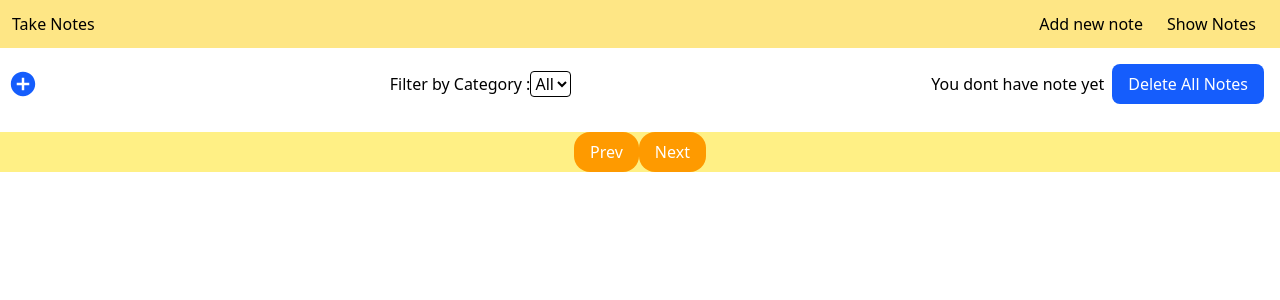
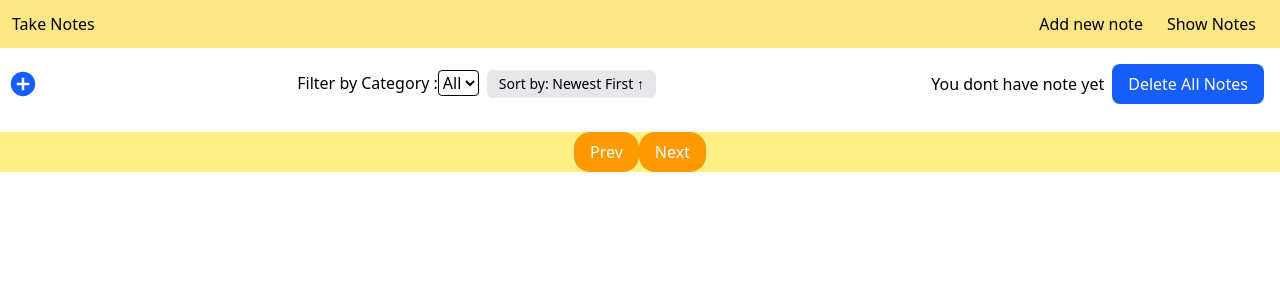
Before and after one commit to oyelestepe/TakeNotes, a React (Vite) app: page / in a window 1280 px wide. Shown: the top 300 px of the page. Built offline with nearby package versions, Linux system fonts and the light colour scheme.

Commit message:
add sorting functionality for notes and update display order

```diff
--- a/src/App.jsx
+++ b/src/App.jsx
@@ -1,4 +1,4 @@
-import { useEffect, useState } from 'react'
+import { use, useEffect, useState } from 'react'
 import './App.css'
 import Navbar from './components/Navbar'
 import ListNotes from './components/ListNotes'
@@ -13,17 +13,23 @@ const [notes, setNotes] = useState(() => {
 })
 const [editingNote, setEditingNote] = useState(null)
 const [selectedCategory, setSelectedCategory] = useState("All")
+const [sortOrder, setSortOrder] = useState("newest");
 const [currentPage, setCurrentPage] = useState(1)
 const [showModal, setShowModal] = useState(false)
 const [showDeleteModal, setShowDeleteModal] = useState(false)
 const [noteToDelete, setNoteToDelete] = useState(null)
 const [showDeleteAllModal, setShowDeleteAllModal] = useState(false)
+
+
 const categories = ["All", ...new Set(notes.map((note) => note.category))]
 const filteredNotes = selectedCategory === "All" ? notes : notes.filter((note) => note.category === selectedCategory);
+const sortedNotes = [...filteredNotes].sort((a,b) =>
+  sortOrder === "newest" ? new Date(b.date) - new Date(a.date) :new Date(a.date) - new Date(b.date)
+)
 const notesPerPage = 10;
 const indexOffLastNote = currentPage * notesPerPage;
 const indexOffFirstNote = indexOffLastNote - notesPerPage;
-const currentNotes = filteredNotes.slice(indexOffFirstNote, indexOffLastNote)
+const currentNotes = sortedNotes.slice(indexOffFirstNote, indexOffLastNote)
 const totalPages = Math.ceil(filteredNotes.length / notesPerPage);
 // local storage
 useEffect(() => {
@@ -70,6 +76,9 @@ function deleteAllNotes(){
   }
 
 }
+
+
+
   return (
     <>
       <Navbar />
@@ -84,7 +93,12 @@ function deleteAllNotes(){
             </option>
           ))}
         </select>
+        <button onClick={() =>setSortOrder((prev) => (prev === "newest" ? "oldest" : "newest"))}
+                className="bg-gray-200 hover:bg-gray-300 px-3 mx-2 py-1 rounded-md text-sm">
+          Sort by: {sortOrder === "newest" ? "Newest First ↑" : "Oldest First ↓"}
+        </button>
         </div>
+
 
         <div className='flex items-center p-2'>
         {notes.length > 0 ? <p>You have <span className='font-semibold'>{notes.length}</span> notes</p> : <p>You dont have note yet</p>}
```
